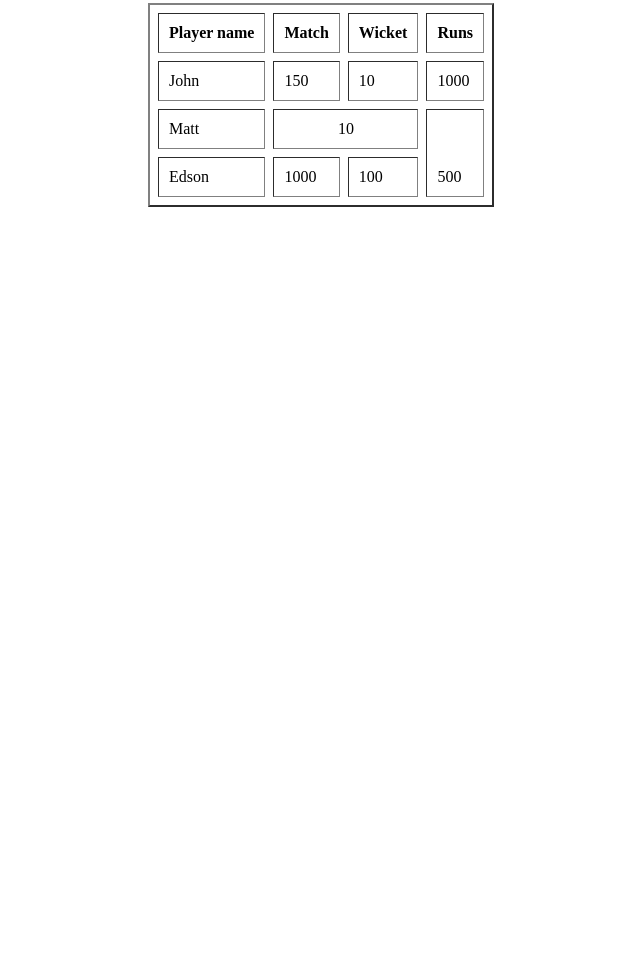
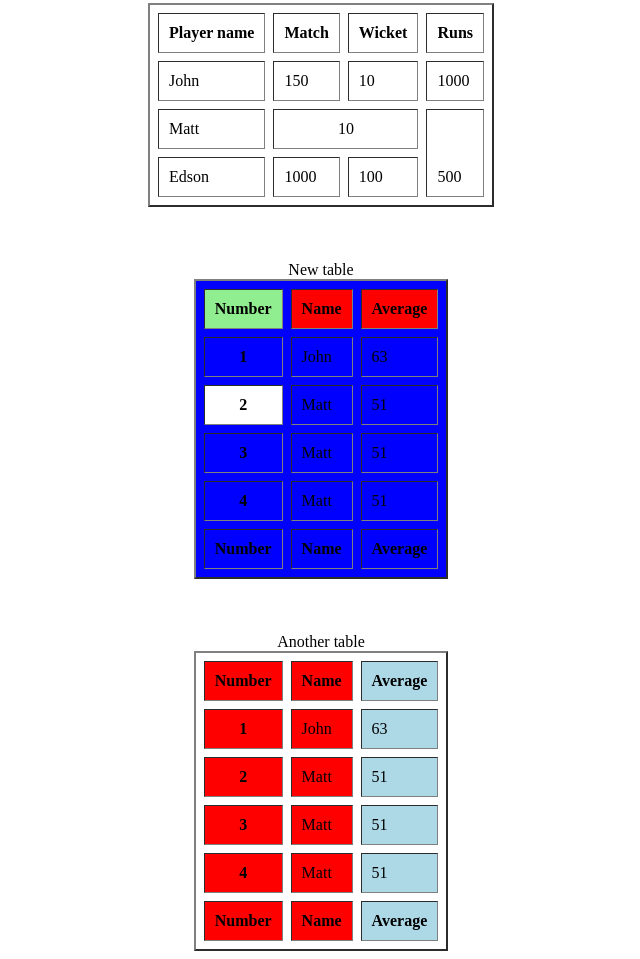
Before and after one commit to aguilarNikolas/HTML_practice, a plain HTML site: page tableElement.html in a window 1280 px wide. Shown: the part 437-1396 px from the top of the page, without its empty margins (319-959 px from the left). Before the commit the page ends 800 px from the top, so only its background shows below. Drawn offline with Linux system fonts and the light colour scheme.

Commit message:
Playing around with colors

```diff
--- a/tableElement.html
+++ b/tableElement.html
@@ -88,5 +88,93 @@
                 <td>100</td>
             </tr>
         </table>
+        <br><br><br>
+        <table border="2" align="center" cellspacing="8" cellpadding="10" bgcolor="blue">
+            <caption>New table</caption>
+            <thead>
+                <tr bgcolor="red">
+                    <!-- Scope attribute is used in table heading only -->
+                    <th scope="col" bgcolor="lightgreen">Number</th>
+                    <th scope="col">Name</th>
+                    <th scope="col">Average</th>
+                </tr>
+            </thead>
+            <tbody>
+                <tr>
+                    <th scope="row">1</th>
+                    <td>John</td>
+                    <td>63</td>
+                </tr>
+                <tr>
+                    <th scope="row" bgcolor="#ffffff">2</th>
+                    <td>Matt</td>
+                    <td>51</td>
+                </tr>
+                <tr>
+                    <th scope="row">3</th>
+                    <td>Matt</td>
+                    <td>51</td>
+                </tr>
+                <tr>
+                    <th scope="row">4</th>
+                    <td>Matt</td>
+                    <td>51</td>
+                </tr>
+            </tbody>
+            <tfoot>
+                <tr>
+                    <th>Number</th>
+                    <th>Name</th>
+                    <th>Average</th>
+                </tr>
+            </tfoot>
+        </table>
+
+        <br><br><br>
+        <table border="2" align="center" cellspacing="8" cellpadding="10">
+            <caption>Another table</caption>
+            <colgroup>
+                <col bgcolor="red" span="2">
+                <col bgcolor="lightblue">
+            </colgroup>
+            <thead>
+                <tr>
+                    <!-- Scope attribute is used in table heading only -->
+                    <th scope="col">Number</th>
+                    <th scope="col">Name</th>
+                    <th scope="col">Average</th>
+                </tr>
+            </thead>
+            <tbody>
+                <tr>
+                    <th scope="row">1</th>
+                    <td>John</td>
+                    <td>63</td>
+                </tr>
+                <tr>
+                    <th scope="row">2</th>
+                    <td>Matt</td>
+                    <td>51</td>
+                </tr>
+                <tr>
+                    <th scope="row">3</th>
+                    <td>Matt</td>
+                    <td>51</td>
+                </tr>
+                <tr>
+                    <th scope="row">4</th>
+                    <td>Matt</td>
+                    <td>51</td>
+                </tr>
+            </tbody>
+            <tfoot>
+                <tr>
+                    <th>Number</th>
+                    <th>Name</th>
+                    <th>Average</th>
+                </tr>
+            </tfoot>
+        </table>
+
     </body>
 </html>
```
